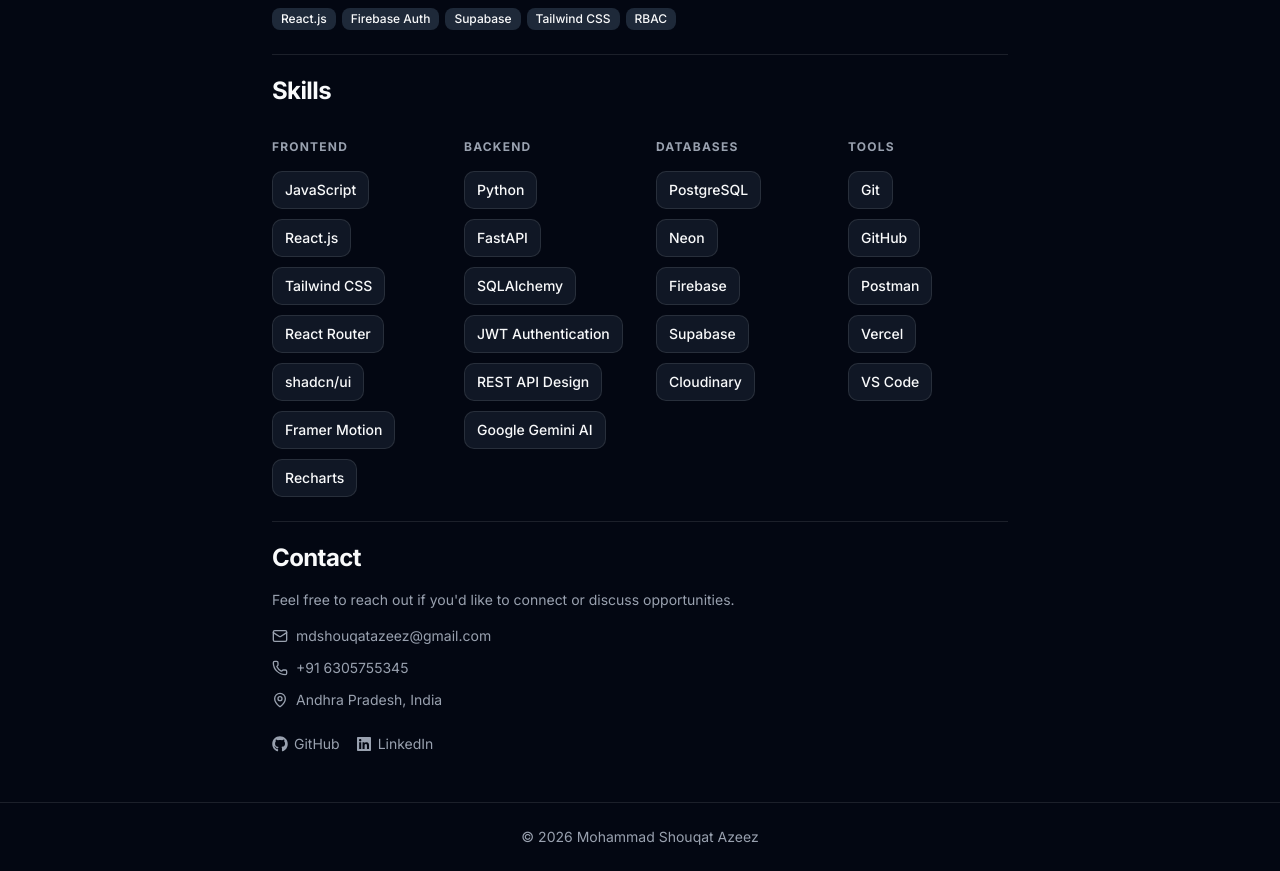
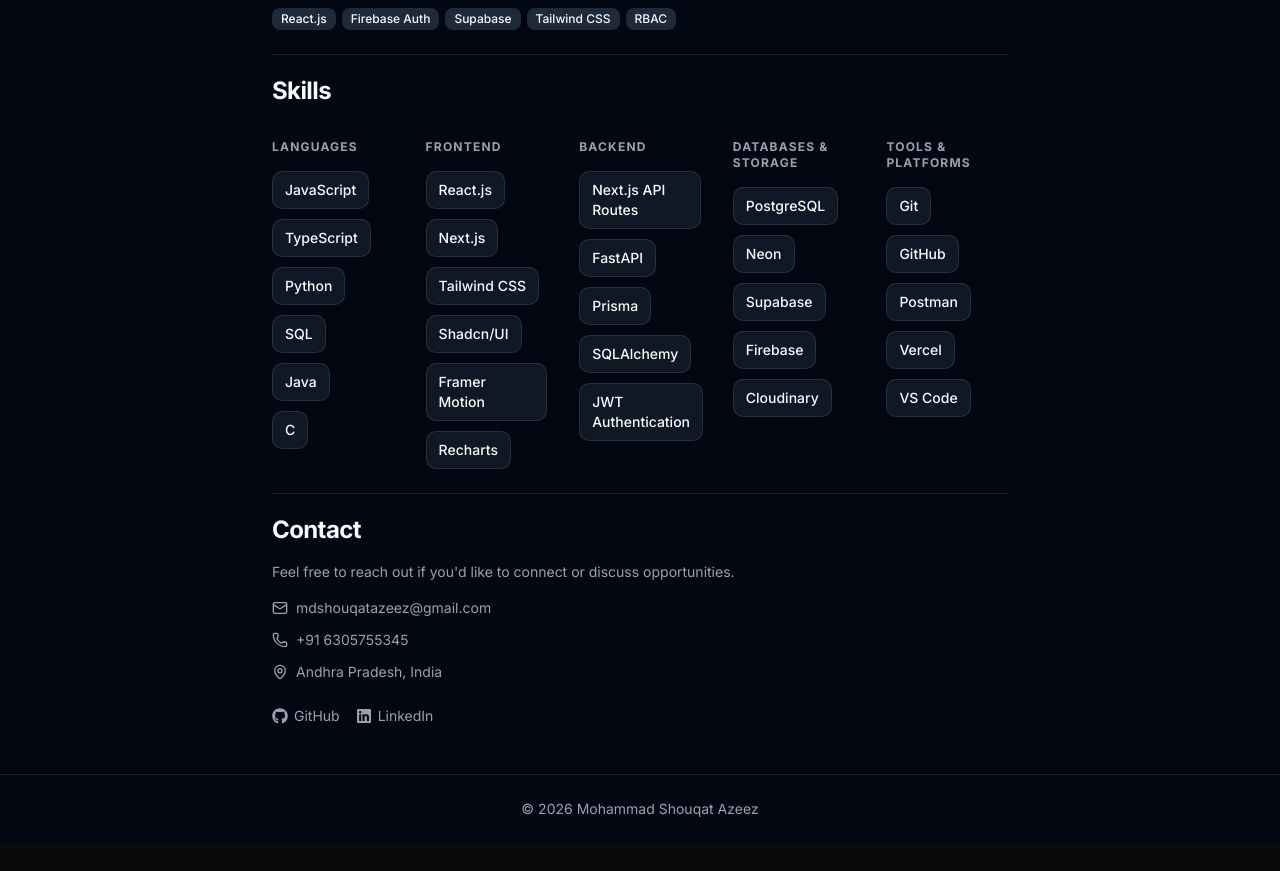
Before and after one commit to shouqatazeez/my-portfolio, a React (Vite) app: page / in a window 1280 px wide. Shown: the part 1700-2571 px from the top of the page. After the commit the page ends 2543 px from the top, so only its background shows below. Built offline with nearby package versions, Linux system fonts and the light colour scheme.

Commit message:
feat: update skills section to match resume categories

```diff
--- a/src/pages/Skills.jsx
+++ b/src/pages/Skills.jsx
@@ -1,12 +1,22 @@
 const primarySkills = [
+  {
+    category: "LANGUAGES",
+    skills: [
+      "JavaScript",
+      "TypeScript",
+      "Python",
+      "SQL",
+      "Java",
+      "C",
+    ],
+  },
   {
     category: "FRONTEND",
     skills: [
-      "JavaScript",
       "React.js",
+      "Next.js",
       "Tailwind CSS",
-      "React Router",
-      "shadcn/ui",
+      "Shadcn/UI",
       "Framer Motion",
       "Recharts",
     ],
@@ -14,26 +24,25 @@
   {
     category: "BACKEND",
     skills: [
-      "Python",
+      "Next.js API Routes",
       "FastAPI",
+      "Prisma",
       "SQLAlchemy",
       "JWT Authentication",
-      "REST API Design",
-      "Google Gemini AI",
     ],
   },
   {
-    category: "DATABASES",
+    category: "DATABASES & STORAGE",
     skills: [
       "PostgreSQL",
       "Neon",
+      "Supabase",
       "Firebase",
-      "Supabase",
       "Cloudinary",
     ],
   },
   {
-    category: "TOOLS",
+    category: "TOOLS & PLATFORMS",
     skills: [
       "Git",
       "GitHub",
@@ -51,7 +60,7 @@
         Skills
       </h2>
 
-      <div className="grid grid-cols-2 md:grid-cols-4 gap-8">
+      <div className="grid grid-cols-2 md:grid-cols-3 lg:grid-cols-5 gap-8">
         {primarySkills.map((group) => (
           <div key={group.category} className="space-y-4">
             <h3 className="text-xs font-bold text-muted-foreground tracking-widest">
```
